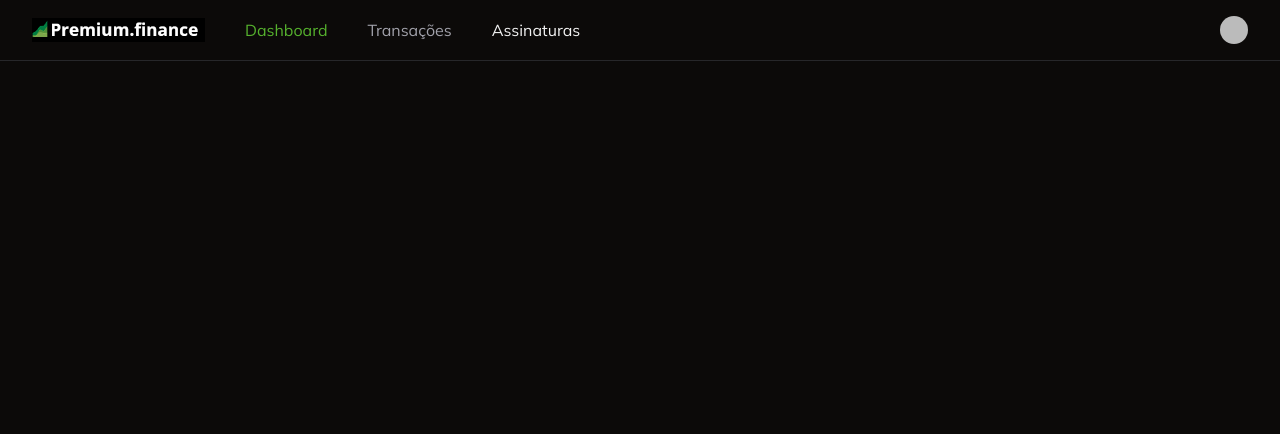
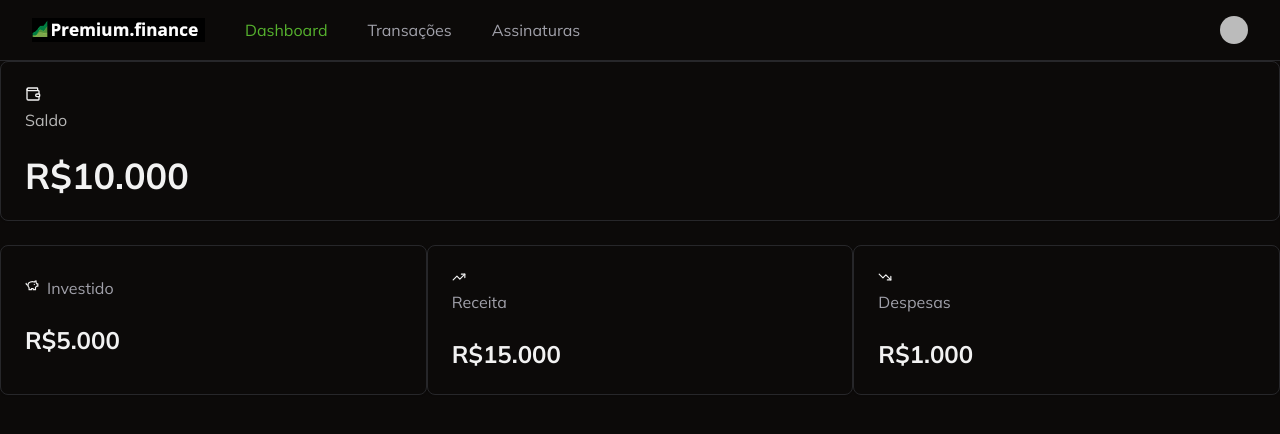
Before and after one commit to eduardotecnologo/financeIA, a Next.js app in the folder finance-ia/: page / in a window 1280 px wide. Shown: the top 434 px of the page. Built offline with nearby package versions, Linux system fonts and the light colour scheme; no server answers; sample sign-in values are in the browser's storage; some icons are missing.

Commit message:
feat: create page home

```diff
--- /dev/null
+++ b/finance-ia/app/(home)/_components/summary-cards.tsx
@@ -0,0 +1,59 @@
+import { Card, CardContent, CardHeader } from "@/app/_components/ui/card";
+import {
+  PiggyBankIcon,
+  TrendingDownIcon,
+  TrendingUpIcon,
+  WalletIcon,
+} from "lucide-react";
+
+const SummaryCards = () => {
+  return (
+    <div className="space-y-6">
+      {/*Primeiro Card*/}
+      <Card>
+        <CardHeader>
+          <WalletIcon size={16} />
+          <p className="text-white opacity-70">Saldo</p>
+        </CardHeader>
+        <CardContent>
+          <p className="text-4xl font-bold">R$10.000</p>
+        </CardContent>
+      </Card>
+
+      {/*Outros Cards*/}
+      <div className="grid grid-cols-3">
+        <Card>
+          <CardHeader className="flex-row items-center gap-2">
+            <PiggyBankIcon size={14} />
+            <p className="text-muted-foreground">Investido</p>
+          </CardHeader>
+          <CardContent>
+            <p className="text-2xl font-bold">R$5.000</p>
+          </CardContent>
+        </Card>
+
+        <Card>
+          <CardHeader>
+            <TrendingUpIcon size={14} />
+            <p className="text-muted-foreground">Receita</p>
+          </CardHeader>
+          <CardContent>
+            <p className="text-2xl font-bold">R$15.000</p>
+          </CardContent>
+        </Card>
+
+        <Card>
+          <CardHeader>
+            <TrendingDownIcon size={14} />
+            <p className="text-muted-foreground">Despesas</p>
+          </CardHeader>
+          <CardContent>
+            <p className="text-2xl font-bold">R$1.000</p>
+          </CardContent>
+        </Card>
+      </div>
+    </div>
+  );
+};
+
+export default SummaryCards;
--- a/finance-ia/app/page.tsx
+++ b/finance-ia/app/(home)/page.tsx
@@ -1,14 +1,20 @@
-import { UserButton } from "@clerk/nextjs";
 import { auth } from "@clerk/nextjs/server";
 import { redirect } from "next/navigation";
-import Navbar from "./_components/navbar";
+import Navbar from "../_components/navbar";
+import SummaryCards from "./_components/summary-cards";
 
 const Home = async () => {
   const { userId } = await auth();
   if (!userId) {
     redirect("/login");
   }
-  return <Navbar />;
+  return (
+    <>
+      <Navbar />
+      <SummaryCards />
+    </>
+  );
+
   // return (
   //   <div className="flex h-full items-center justify-center">
   //     <UserButton showName />
--- a/finance-ia/app/_actions/upsert-transaction/index.ts
+++ b/finance-ia/app/_actions/upsert-transaction/index.ts
@@ -27,11 +27,11 @@ export const upsertTransaction = async (params: UpsertTransactionParams) => {
     throw new Error("Unauthorized");
   }
   await db.transaction.upsert({
-    where: {
-      id: params.id,
-    },
     update: { ...params, userId },
     create: { ...params, userId },
+    where: {
+      id: params?.id ?? "",
+    },
   });
   revalidatePath("/transactions");
 };
--- a/finance-ia/app/_components/navbar.tsx
+++ b/finance-ia/app/_components/navbar.tsx
@@ -30,7 +30,16 @@ const Navbar = () => {
         >
           Transações
         </Link>
-        <Link href="/subscriptions">Assinaturas</Link>
+        <Link
+          href="/subscriptions"
+          className={
+            pathname === "/subscriptions"
+              ? "text-primary"
+              : "text-muted-foreground"
+          }
+        >
+          Assinaturas
+        </Link>
       </div>
       {/*DIREITA*/}
       <UserButton showName />
--- /dev/null
+++ b/finance-ia/app/_components/ui/card.tsx
@@ -0,0 +1,79 @@
+import * as React from "react"
+
+import { cn } from "@/app/_lib/utils"
+
+const Card = React.forwardRef<
+  HTMLDivElement,
+  React.HTMLAttributes<HTMLDivElement>
+>(({ className, ...props }, ref) => (
+  <div
+    ref={ref}
+    className={cn(
+      "rounded-lg border bg-card text-card-foreground shadow-sm",
+      className
+    )}
+    {...props}
+  />
+))
+Card.displayName = "Card"
+
+const CardHeader = React.forwardRef<
+  HTMLDivElement,
+  React.HTMLAttributes<HTMLDivElement>
+>(({ className, ...props }, ref) => (
+  <div
+    ref={ref}
+    className={cn("flex flex-col space-y-1.5 p-6", className)}
+    {...props}
+  />
+))
+CardHeader.displayName = "CardHeader"
+
+const CardTitle = React.forwardRef<
+  HTMLDivElement,
+  React.HTMLAttributes<HTMLDivElement>
+>(({ className, ...props }, ref) => (
+  <div
+    ref={ref}
+    className={cn(
+      "text-2xl font-semibold leading-none tracking-tight",
+      className
+    )}
+    {...props}
+  />
+))
+CardTitle.displayName = "CardTitle"
+
+const CardDescription = React.forwardRef<
+  HTMLDivElement,
+  React.HTMLAttributes<HTMLDivElement>
+>(({ className, ...props }, ref) => (
+  <div
+    ref={ref}
+    className={cn("text-sm text-muted-foreground", className)}
+    {...props}
+  />
+))
+CardDescription.displayName = "CardDescription"
+
+const CardContent = React.forwardRef<
+  HTMLDivElement,
+  React.HTMLAttributes<HTMLDivElement>
+>(({ className, ...props }, ref) => (
+  <div ref={ref} className={cn("p-6 pt-0", className)} {...props} />
+))
+CardContent.displayName = "CardContent"
+
+const CardFooter = React.forwardRef<
+  HTMLDivElement,
+  React.HTMLAttributes<HTMLDivElement>
+>(({ className, ...props }, ref) => (
+  <div
+    ref={ref}
+    className={cn("flex items-center p-6 pt-0", className)}
+    {...props}
+  />
+))
+CardFooter.displayName = "CardFooter"
+
+export { Card, CardHeader, CardFooter, CardTitle, CardDescription, CardContent }
--- a/finance-ia/app/subscription/page.tsx
+++ b/finance-ia/app/subscription/page.tsx
@@ -5,7 +5,7 @@ import Navbar from "../_components/navbar";
 const SubscriptionPage = async () => {
   const { userId } = await auth();
   if (!userId) {
-    redirect("/loginj");
+    redirect("/login");
   }
   return <Navbar />;
 };
--- a/finance-ia/app/transactions/page.tsx
+++ b/finance-ia/app/transactions/page.tsx
@@ -9,9 +9,13 @@ import { redirect } from "next/navigation";
 const TransactionsPage = async () => {
   const { userId } = await auth();
   if (!userId) {
-    redirect("/loginj");
+    redirect("/login");
   }
-  const transactions = await db.transaction.findMany({});
+  const transactions = await db.transaction.findMany({
+    where: {
+      userId: userId, // Se userId == userId
+    },
+  });
   return (
     <>
       <Navbar />
```
